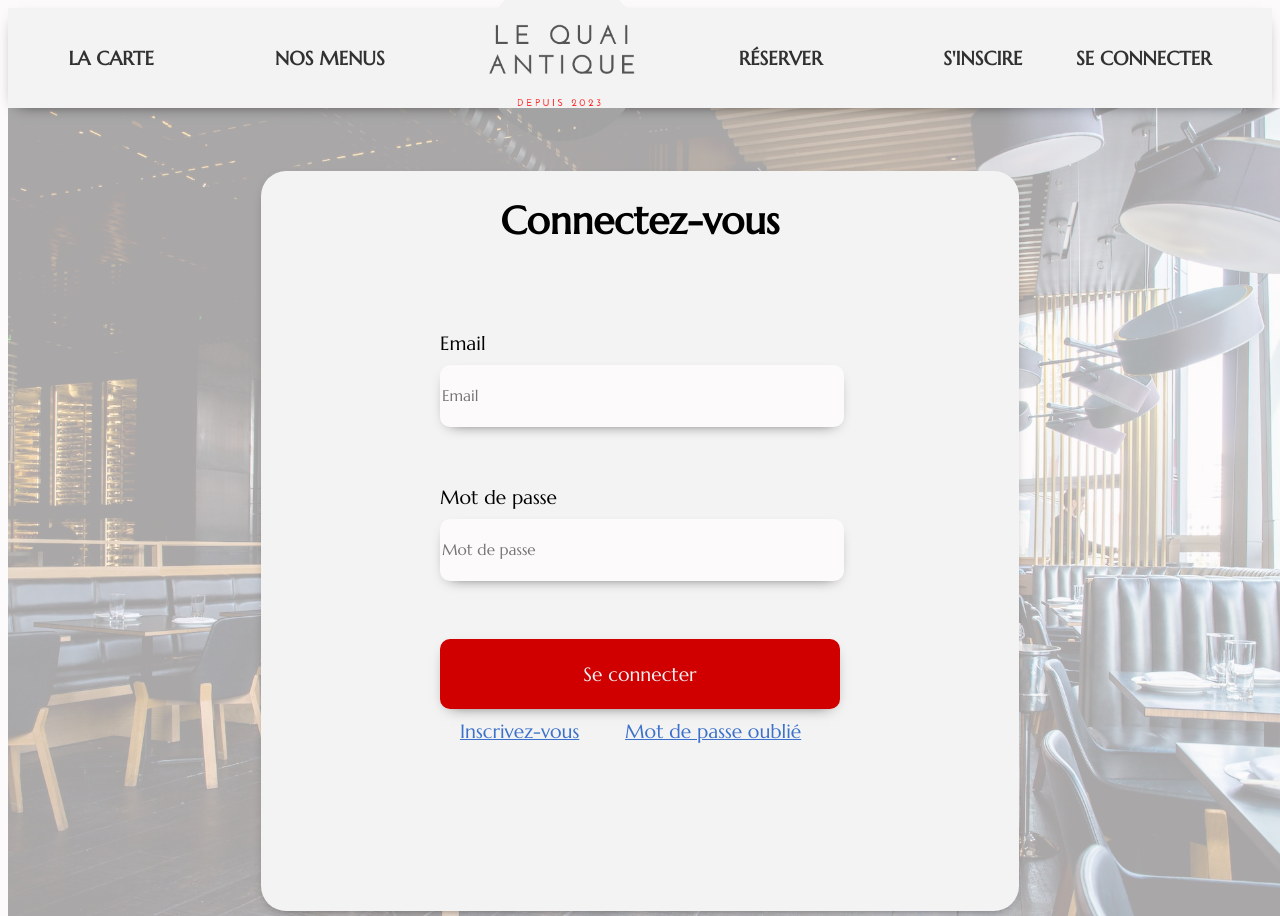
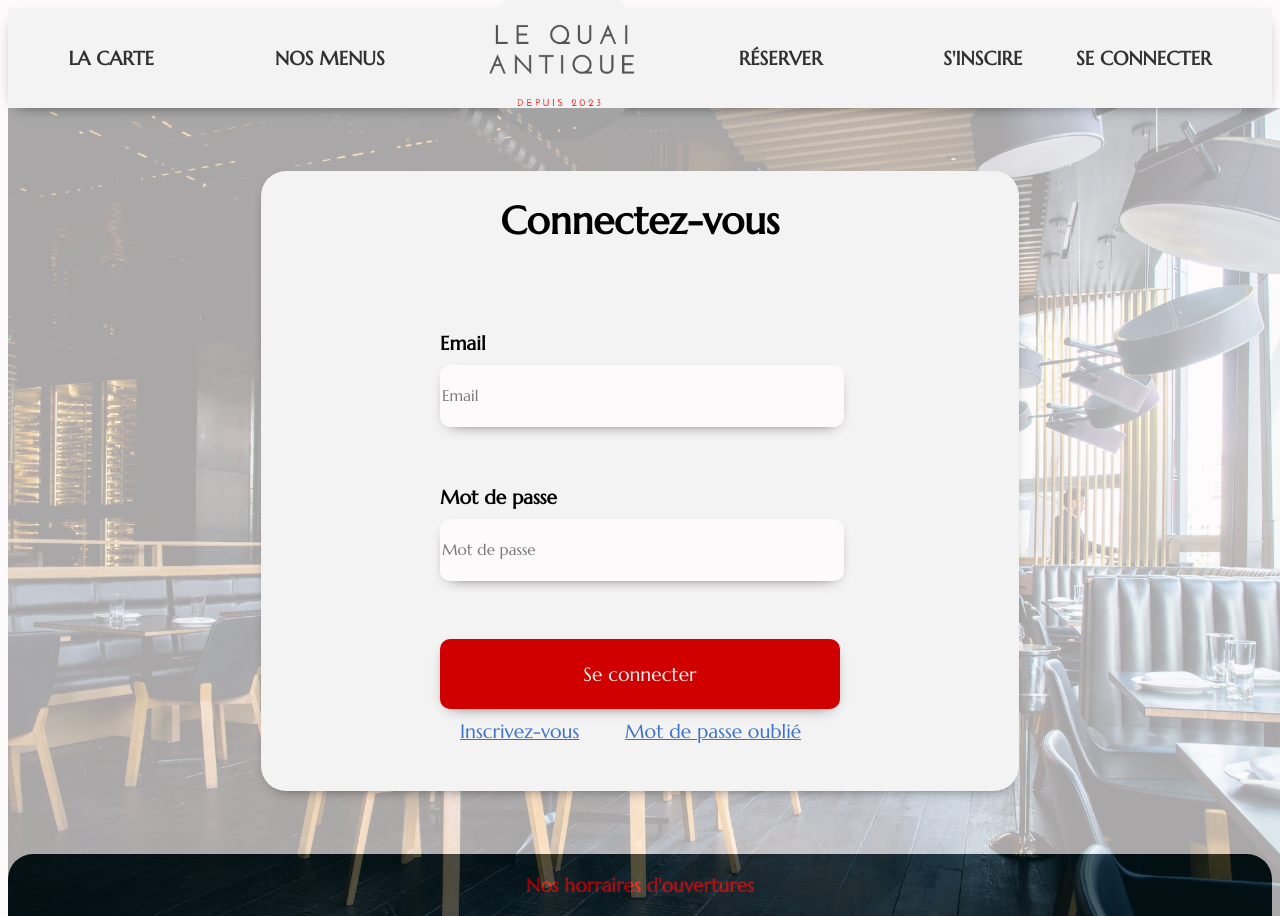
Before and after one commit to Rhomancode/lequaiantique, a PHP site: page /views/login.php in a window 1280 px wide. Shown: the top 916 px of the page. Run offline with PHP 8.4, Linux system fonts and the light colour scheme; data that the repository does not hold is empty; some web fonts are replaced.

Commit message:
Modification du style de login Form

```diff
--- a/styles/style.css
+++ b/styles/style.css
@@ -145,7 +145,7 @@
 
 .form {
     width: 400px;
-    height: 520px;
+    height: 400px;
     padding: 50px 35px;
 }
 
@@ -163,6 +163,7 @@
     margin-bottom: 12%;
     font-size: 0.8em;
     background-color: #FCFAFA;
+    outline: none;
 }
 
 .formInput:hover {
@@ -186,3 +187,7 @@
     color: #3B71CA;
     margin: 5%;
 }
+
+.formLabel {
+    font-weight: 600;
+}
--- a/views/login.php
+++ b/views/login.php
@@ -6,13 +6,13 @@
 ?>
 <form class="form" action="" method="post">
     <div class="formGroup">
-        <label for="email">Email</label>
+        <label class="formLabel" for="email">Email</label>
     </div>
     <div class="formGroup">
         <input type="email" name="email" id="email" class="formInput" placeholder="Email" required="required">
     </div>
     <div class="formGroup">
-        <label for="email">Mot de passe</label>
+        <label class="formLabel" for="email">Mot de passe</label>
     </div>
     <div class="formGroup">
         <input type="password" class="formInput" placeholder="Mot de passe" required="required">
```
